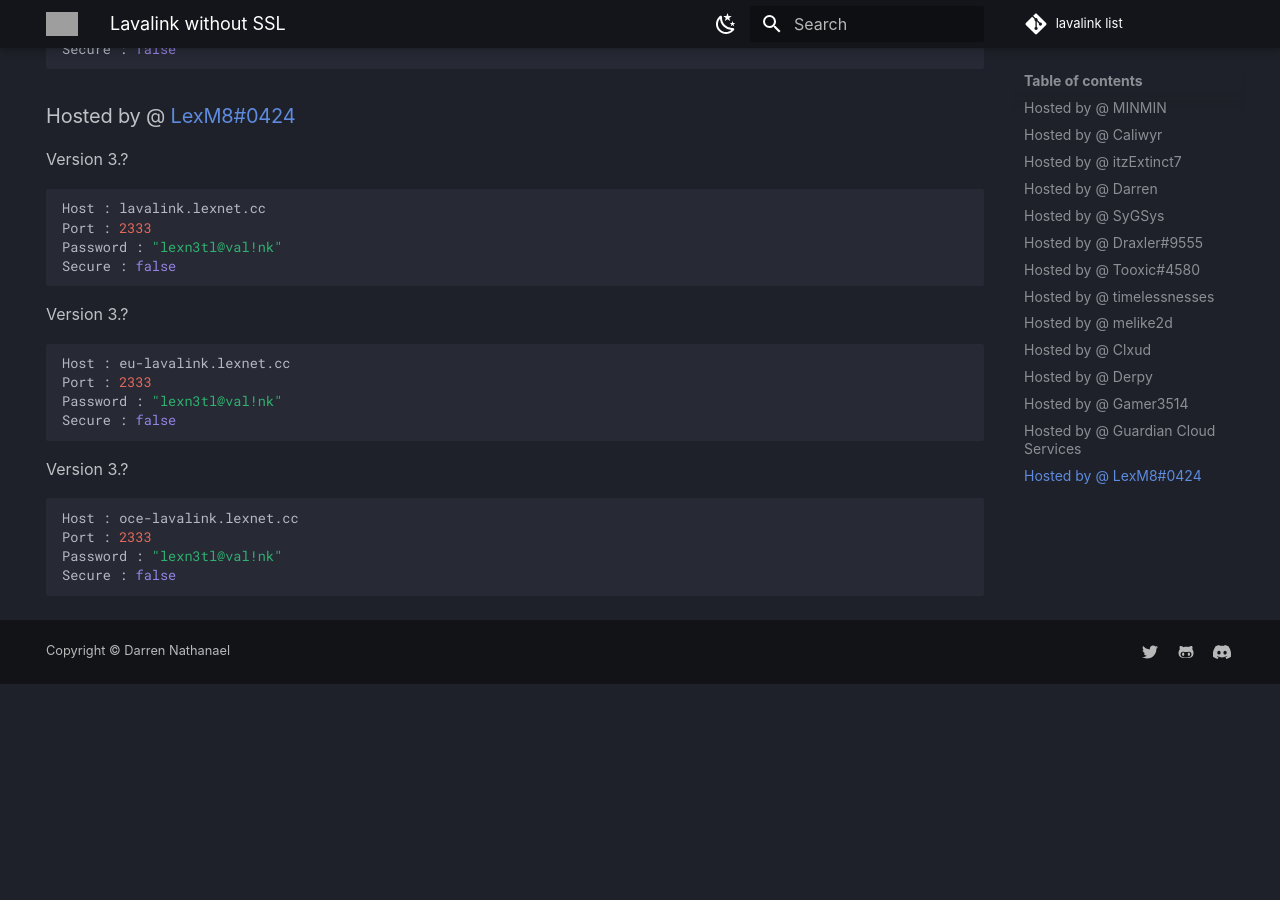
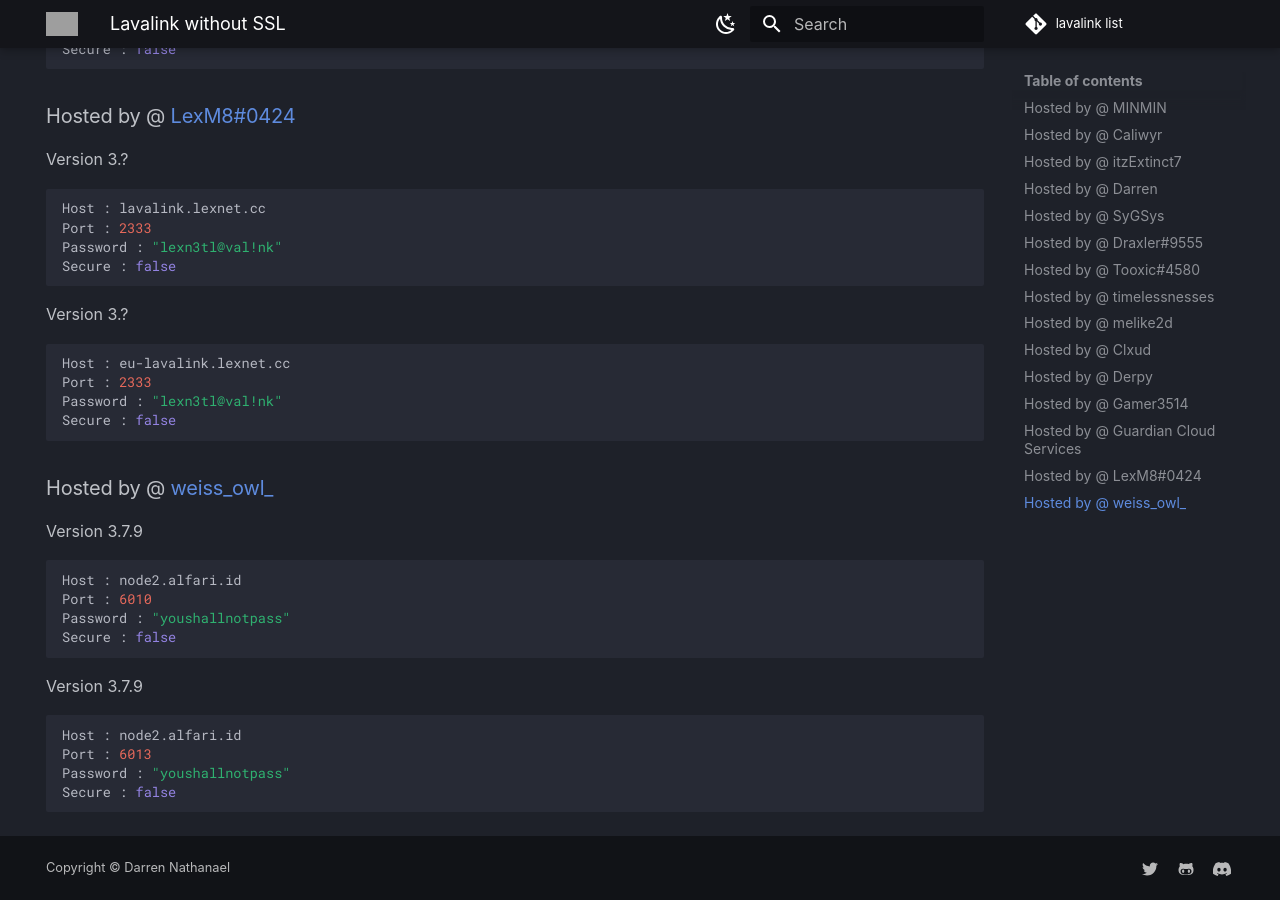
Before and after one commit to DarrenOfficial/lavalink-list, an MkDocs documentation site: the page built from docs/NoSSL/lavalink-without-ssl.md, in a window 1280 px wide and 900 px high, scrolled down 3287 px. Built offline with MkDocs 1.6.1 and Material for MkDocs 9.7.7, drawn with Linux system fonts in a browser that asks for light colours; comment, search, counter and statistics services are not loaded; a style sheet for code colours, icons or effects is not loaded; before the commit the page ends 3971 px from its top, so only the background shows below that; grey boxes are pictures that could not be loaded.

Commit message:
New lavalink (#404)
* add-new

* new

````diff
--- a/docs/NoSSL/lavalink-without-ssl.md
+++ b/docs/NoSSL/lavalink-without-ssl.md
@@ -159,10 +159,19 @@ Password : "lexn3tl@val!nk"
 Secure : false
 ```
 
-Version 3.?
+### Hosted by @ [weiss_owl_](https://discord.alfari.id)
+Version 3.7.9
 ```bash
-Host : oce-lavalink.lexnet.cc
-Port : 2333
-Password : "lexn3tl@val!nk"
+Host : node2.alfari.id
+Port : 6010
+Password : "youshallnotpass"
 Secure : false
 ```
+
+Version 3.7.9
+```bash
+Host : node2.alfari.id
+Port : 6013
+Password : "youshallnotpass"
+Secure : false
+```
````
